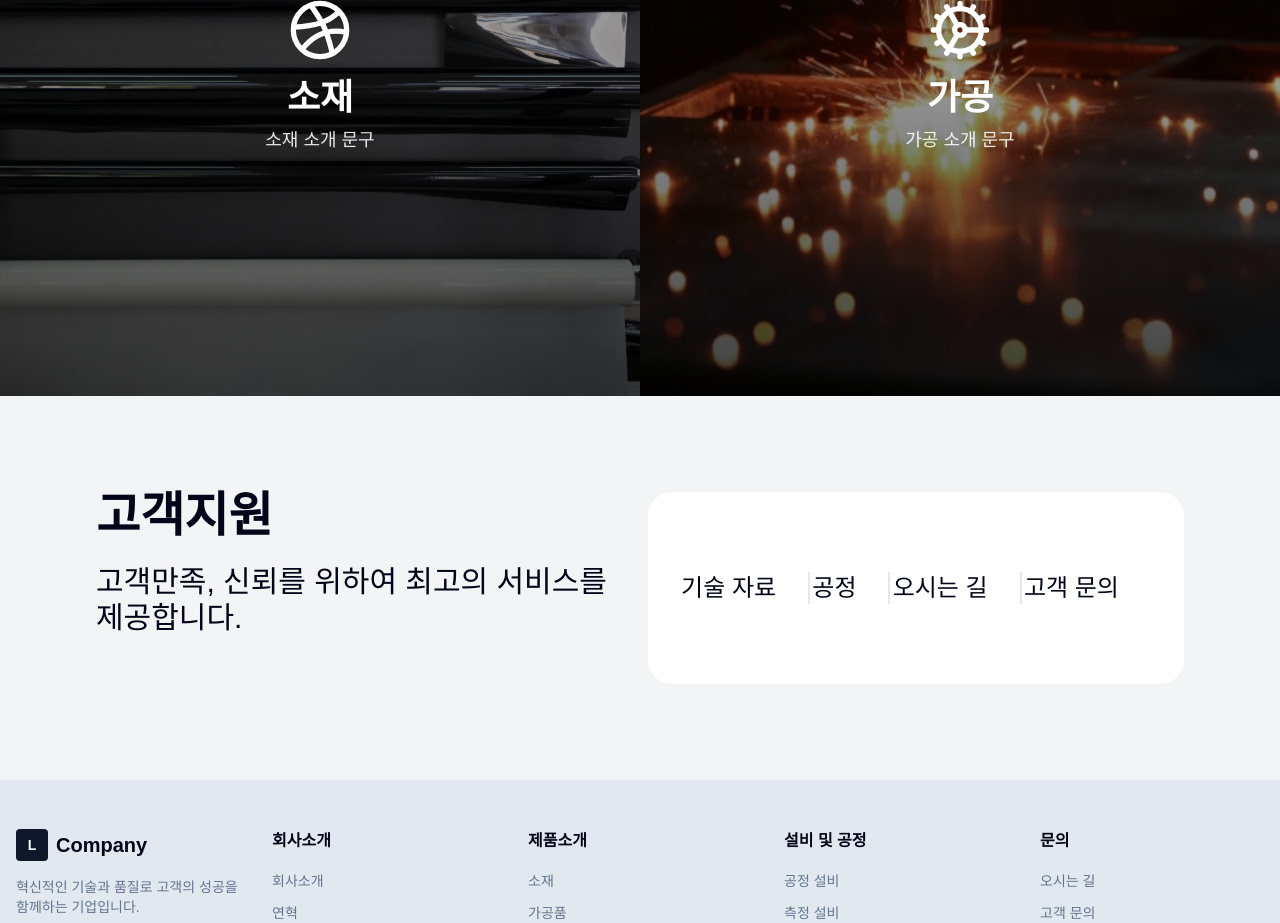
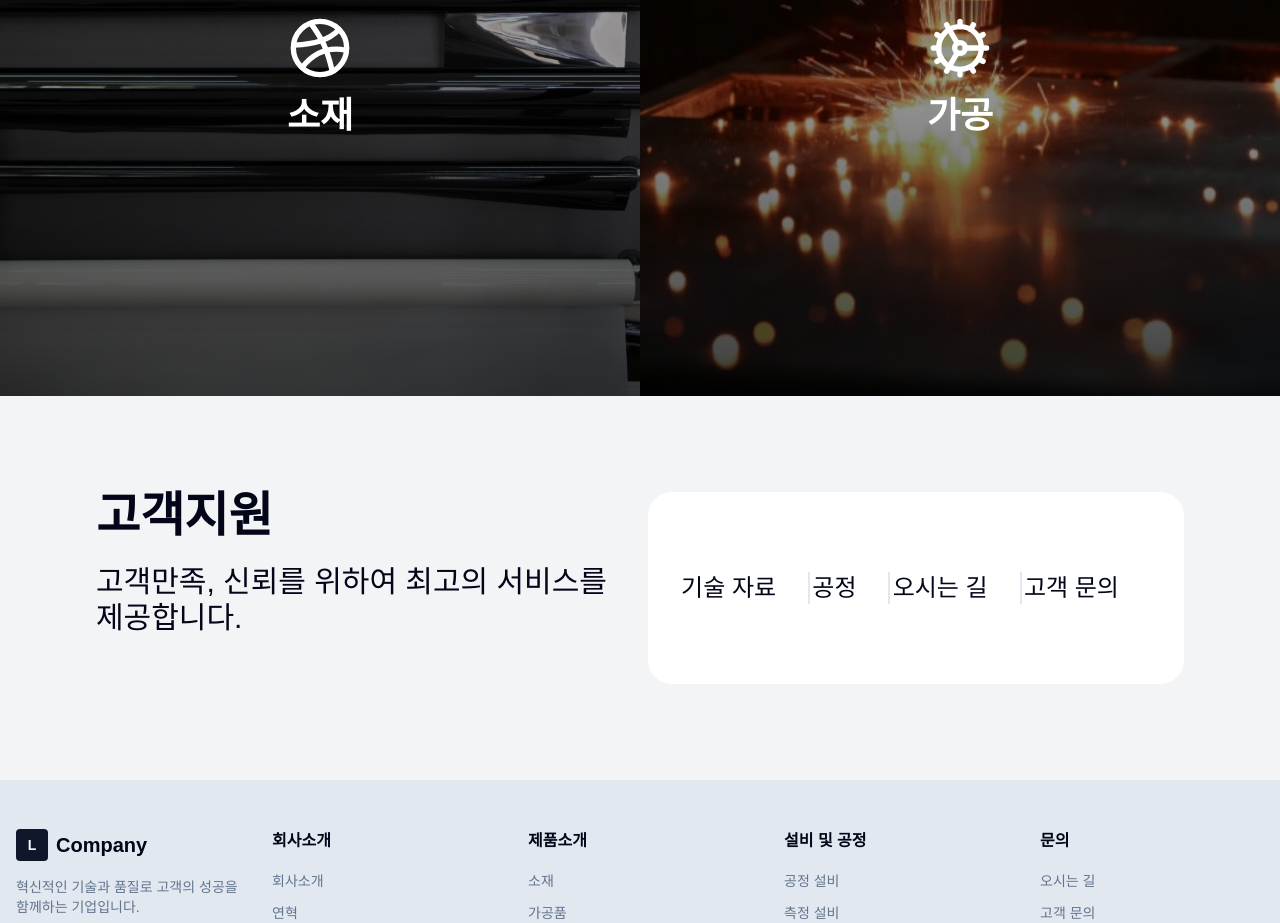
Before and after one commit to kdsolution3744/kdsolution-web, a Next.js app: page / in a window 1280 px wide. Shown: the part 1580-2503 px from the top of the page. Built offline with nearby package versions, Linux system fonts and the light colour scheme; a web font is replaced by a local one.

Commit message:
chore : 링크 섹션 소개 문구 삭제

```diff
--- a/src/sections/main/linkSection.tsx
+++ b/src/sections/main/linkSection.tsx
@@ -88,9 +88,6 @@ export default function LinkSection() {
               <h2 className="text-3xl md:text-4xl font-bold text-center">
                 소재
               </h2>
-              <p className="text-lg mt-2 text-center opacity-90 group-hover:opacity-100 transition-opacity duration-300">
-                소재 소개 문구
-              </p>
             </div>
           </div>
           <div className="absolute inset-0 bg-gradient-to-t from-black/60 via-transparent to-transparent" />
@@ -113,9 +110,6 @@ export default function LinkSection() {
               <h2 className="text-3xl md:text-4xl font-bold text-center">
                 가공
               </h2>
-              <p className="text-lg mt-2 text-center opacity-90 group-hover:opacity-100 transition-opacity duration-300">
-                가공 소개 문구
-              </p>
             </div>
           </div>
           <div className="absolute inset-0 bg-gradient-to-t from-black/60 via-transparent to-transparent" />
```
